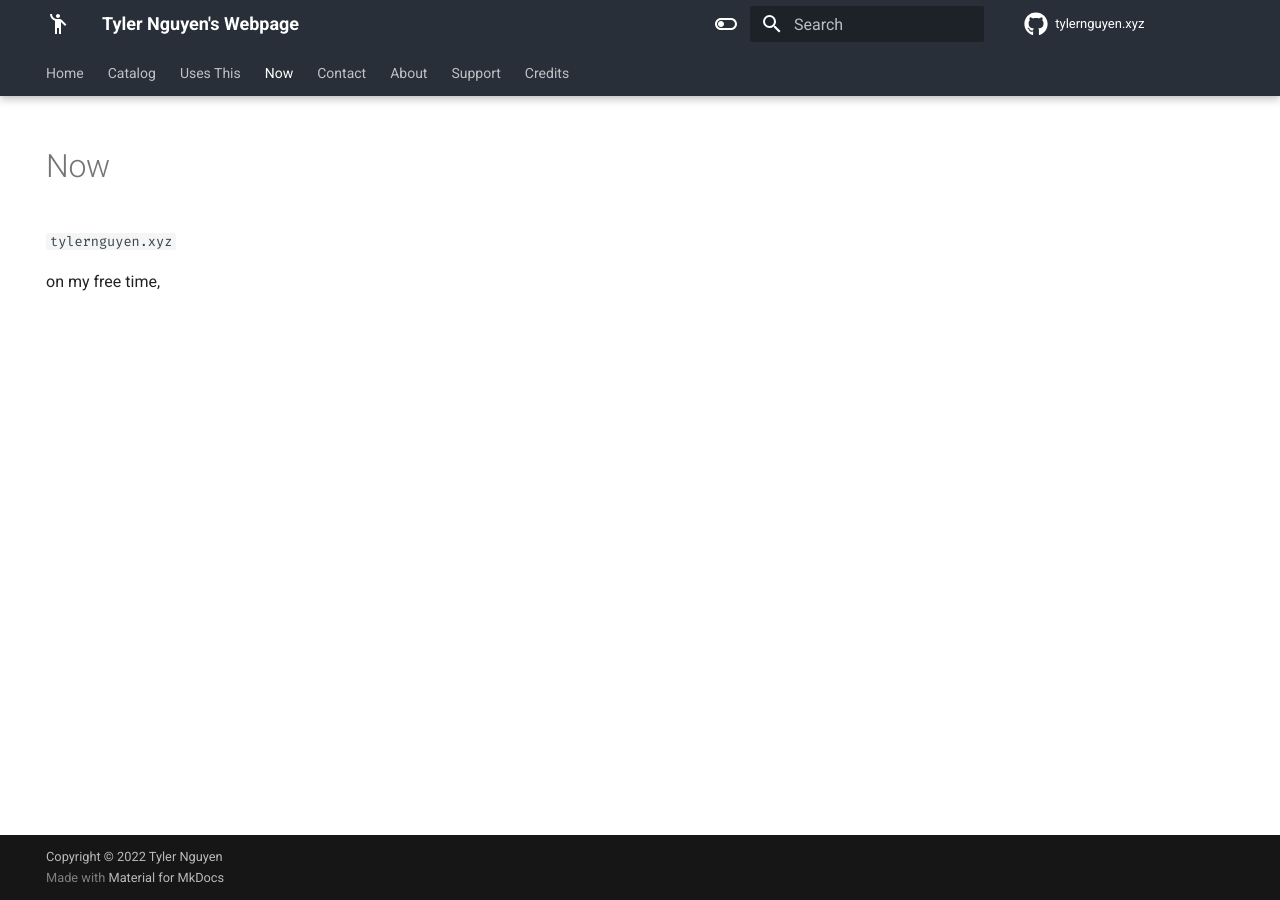
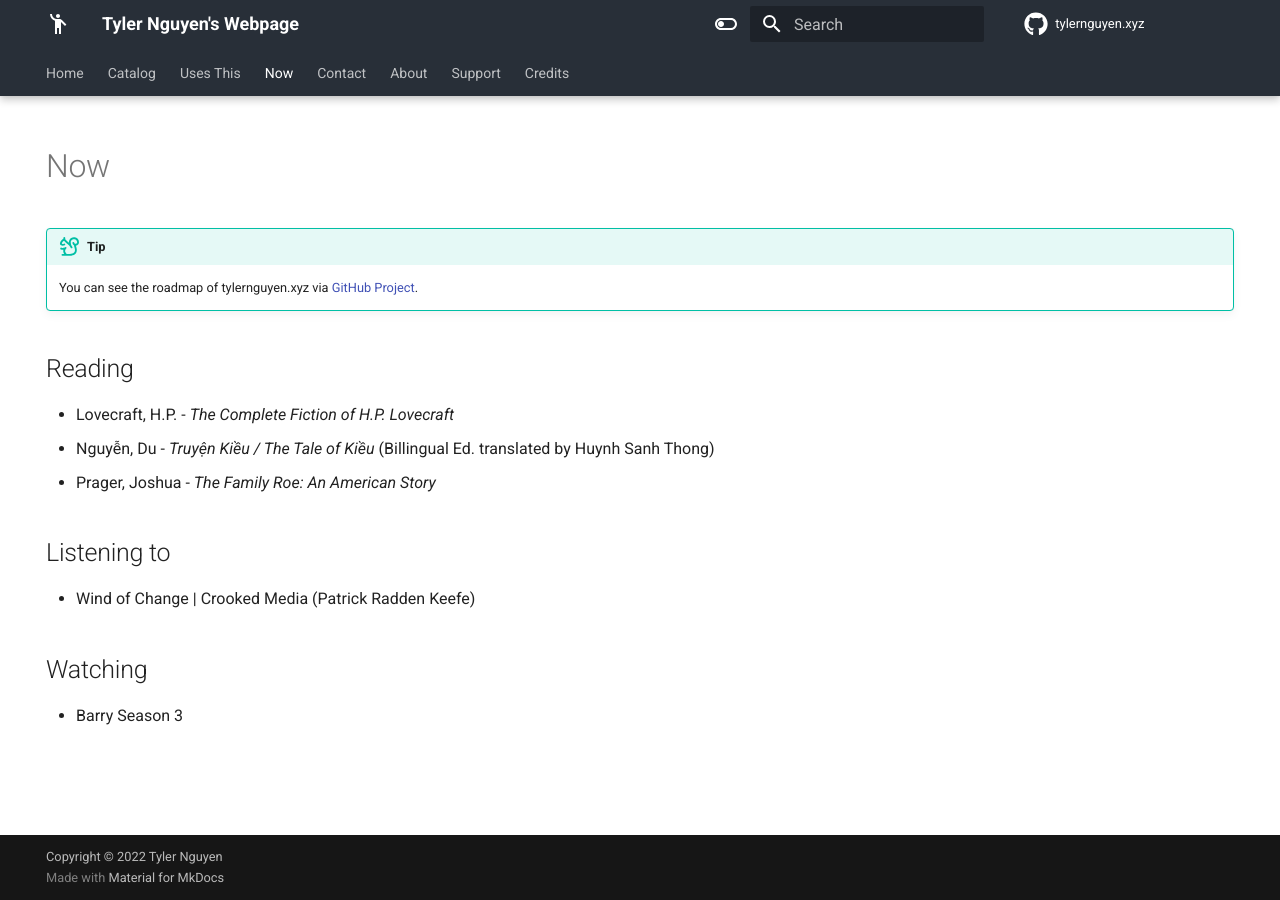
Before and after one commit to tylernguyen/tylernguyen.xyz, an MkDocs documentation site: the page built from docs/now.md, in a window 1280 px wide. Built offline with MkDocs 1.6.1 and Material for MkDocs 9.7.7, drawn with Linux system fonts in a browser that asks for light colours; plug-ins that fetch from the network failed and are left out; comment, search, counter and statistics services are not loaded.

Commit message:
update now

```diff
--- a/docs/now.md
+++ b/docs/now.md
@@ -4,6 +4,21 @@ hide:
   - toc
 ---
 
-`tylernguyen.xyz`
+!!! tip
 
-on my free time,
+    You can see the roadmap of tylernguyen.xyz via [GitHub Project](https://github.com/users/tylernguyen/projects/3).
+
+
+## Reading
+
+- Lovecraft, H.P. - _The Complete Fiction of H.P. Lovecraft_
+- Nguyễn, Du - _Truyện Kiều / The Tale of Kiều_ (Billingual Ed. translated by Huynh Sanh Thong)
+- Prager, Joshua - _The Family Roe: An American Story_
+
+## Listening to
+
+- Wind of Change | Crooked Media (Patrick Radden Keefe)
+
+## Watching
+
+- Barry Season 3
```
Also changed, not shown: docs/websites.md (+11 -0 lines).
